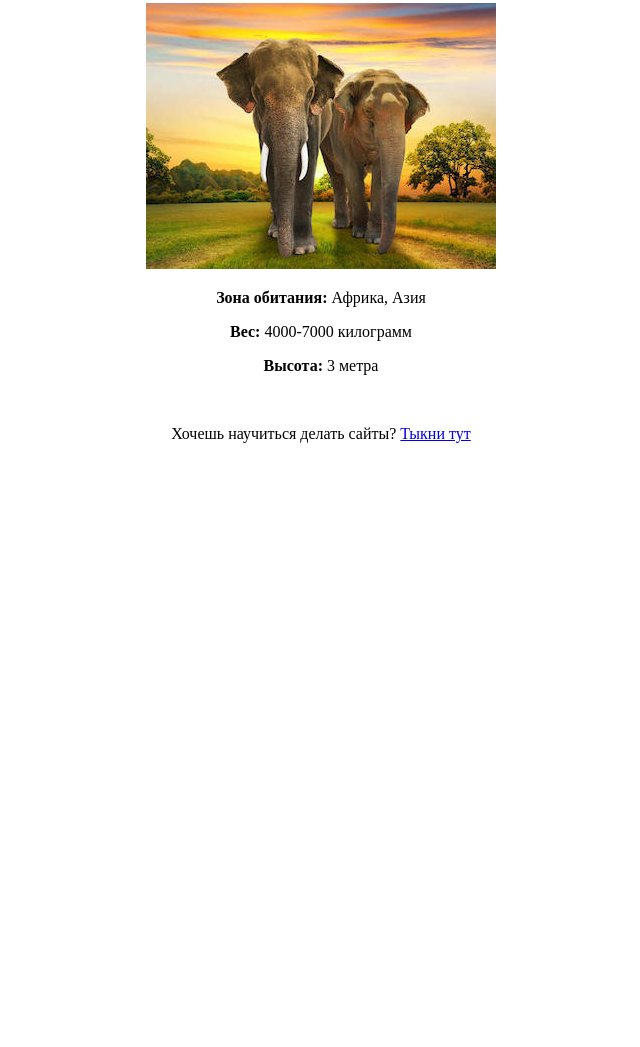
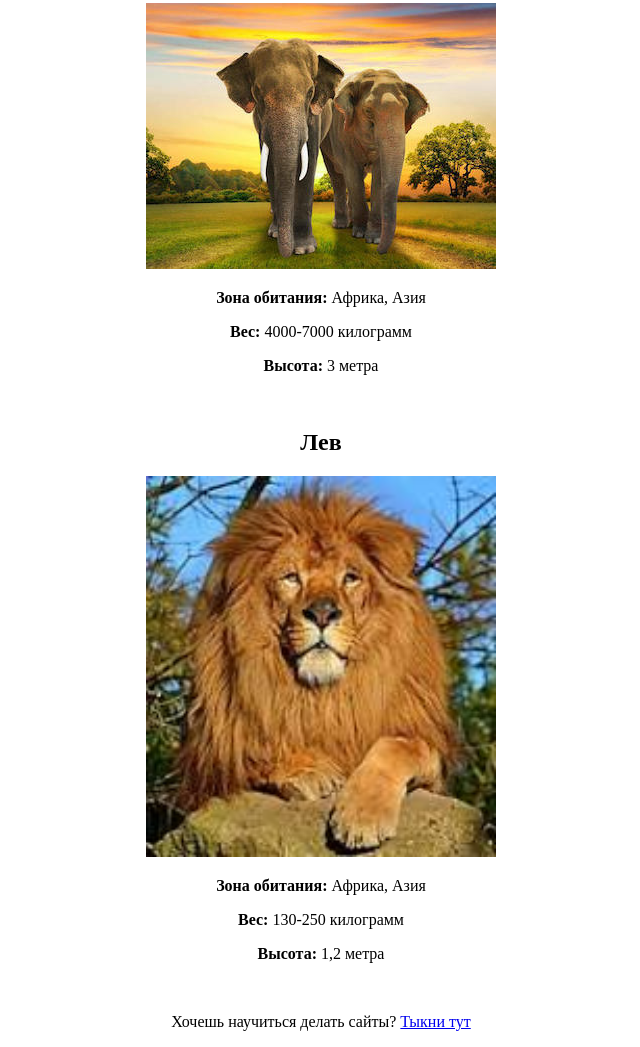
Before and after one commit to sietebonduy/final-work-merion-git, a plain HTML site: page index.html in a window 1280 px wide. Shown: the part 800-1847 px from the top of the page, without its empty margins (319-959 px from the left). Before the commit the page ends 1259 px from the top, so only its background shows below. Drawn offline with Linux system fonts and the light colour scheme.

Commit message:
add new animal

```diff
--- a/index.html
+++ b/index.html
@@ -32,7 +32,13 @@
   <p><b>Зона обитания: </b>Африка, Азия</p>
   <p><b>Вес: </b>4000-7000 килограмм</p>
   <p><b>Высота: </b>3 метра</p>
+  <br>
 
+  <h2>Лев</h2>
+  <img width="350px" src="img/lion.jpg">
+  <p><b>Зона обитания: </b>Африка, Азия</p>
+  <p><b>Вес: </b>130-250 килограмм</p>
+  <p><b>Высота: </b>1,2 метра</p>
   <br>
 
   <p>Хочешь научиться делать сайты? <a
```
Also changed, not shown: img/lion.jpg (added).
